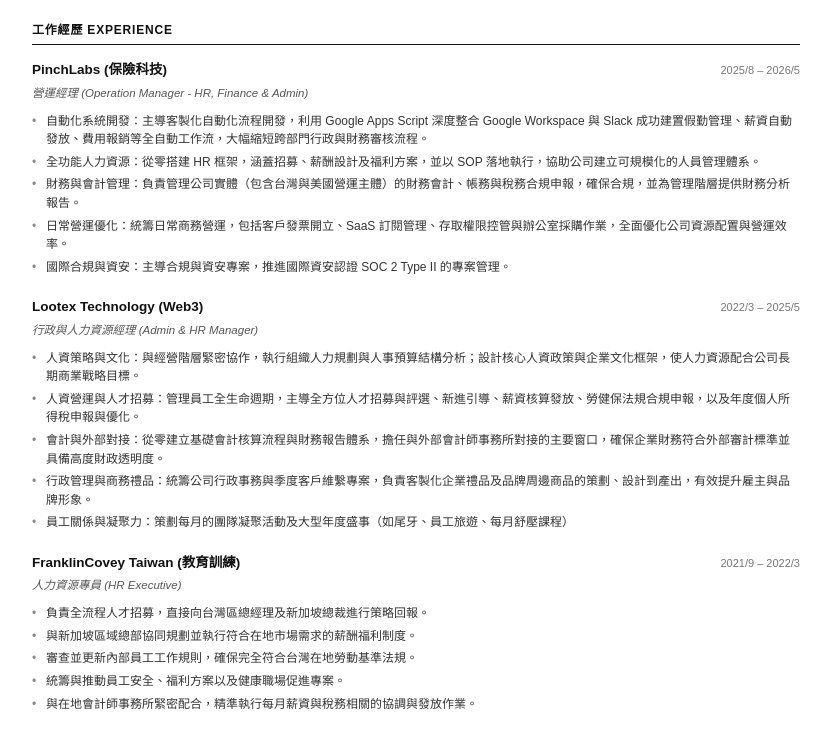
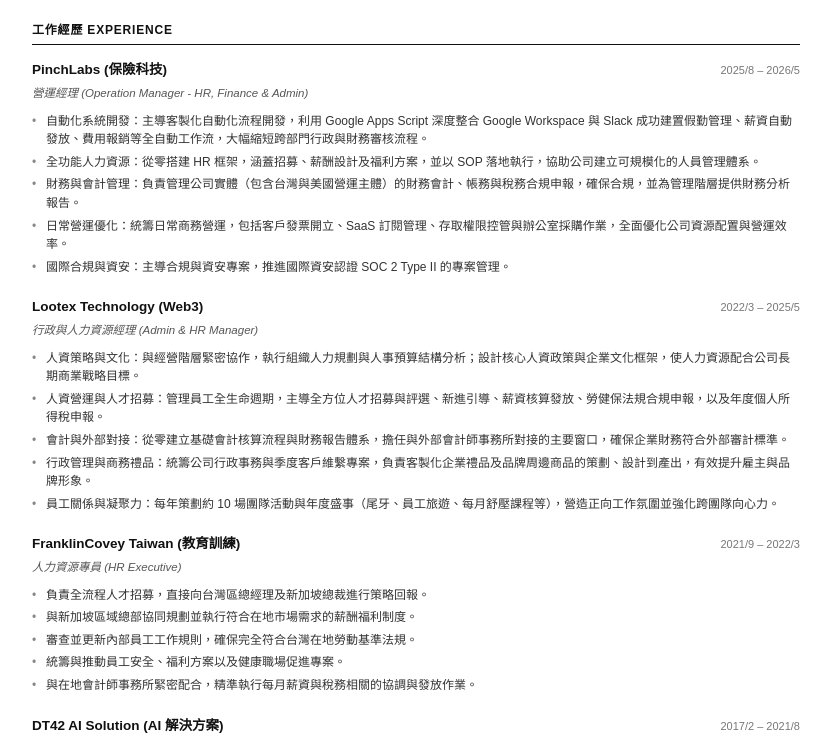
Before and after one commit to VVACHEN/resume, a plain HTML site: page index.html in a window 1280 px wide. Shown: the part 456-1190 px from the top of the page, without its empty margins (224-1055 px from the left). Drawn offline with Linux system fonts and the light colour scheme.

Commit message:
Update Lootex section wording

```diff
--- a/index.html
+++ b/index.html
@@ -141,10 +141,10 @@
     <div class="job-title">行政與人力資源經理 (Admin &amp; HR Manager)</div>
     <ul>
       <li>人資策略與文化：與經營階層緊密協作，執行組織人力規劃與人事預算結構分析；設計核心人資政策與企業文化框架，使人力資源配合公司長期商業戰略目標。</li>
-      <li>人資營運與人才招募：管理員工全生命週期，主導全方位人才招募與評選、新進引導、薪資核算發放、勞健保法規合規申報，以及年度個人所得稅申報與優化。</li>
-      <li>會計與外部對接：從零建立基礎會計核算流程與財務報告體系，擔任與外部會計師事務所對接的主要窗口，確保企業財務符合外部審計標準並具備高度財政透明度。</li>
+      <li>人資營運與人才招募：管理員工全生命週期，主導全方位人才招募與評選、新進引導、薪資核算發放、勞健保法規合規申報，以及年度個人所得稅申報。</li>
+      <li>會計與外部對接：從零建立基礎會計核算流程與財務報告體系，擔任與外部會計師事務所對接的主要窗口，確保企業財務符合外部審計標準。</li>
       <li>行政管理與商務禮品：統籌公司行政事務與季度客戶維繫專案，負責客製化企業禮品及品牌周邊商品的策劃、設計到產出，有效提升雇主與品牌形象。</li>
-      <li>員工關係與凝聚力：策劃每月的團隊凝聚活動及大型年度盛事（如尾牙、員工旅遊、每月舒壓課程）</li>
+      <li>員工關係與凝聚力：每年策劃約 10 場團隊活動與年度盛事（尾牙、員工旅遊、每月舒壓課程等），營造正向工作氛圍並強化跨團隊向心力。</li>
     </ul>
   </div>
 
```
